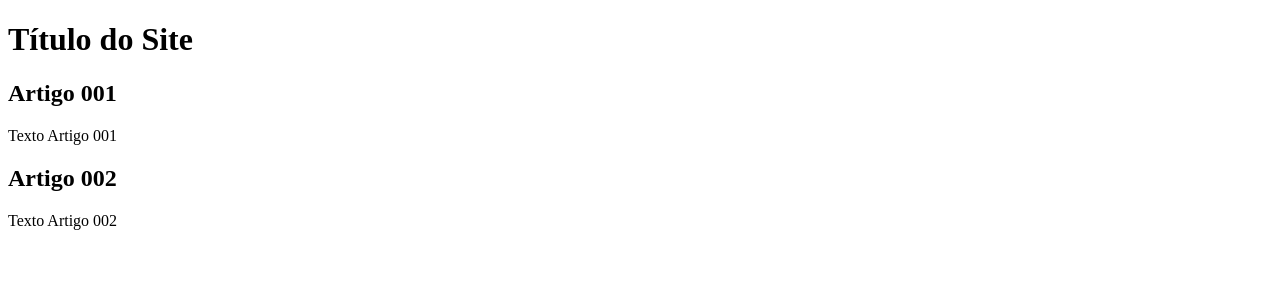
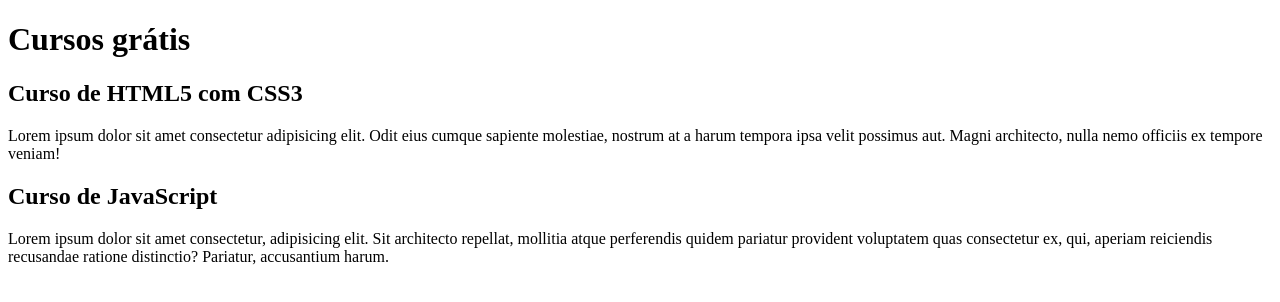
Before and after one commit to VictorMartinsD/projeto-site, a plain HTML site: page index.html in a window 1280 px wide. Drawn offline with Linux system fonts and the light colour scheme.

Commit message:
comecei a escrever conteúdo

```diff
--- a/index.html
+++ b/index.html
@@ -8,15 +8,15 @@
 <body>
     <main>
         <header>
-            <h1>Título do Site</h1>
+            <h1>Cursos grátis</h1>
         </header>
         <article>
-            <h2>Artigo 001</h2>
-            <p>Texto Artigo 001</p>
+            <h2>Curso de HTML5 com CSS3</h2>
+            <p>Lorem ipsum dolor sit amet consectetur adipisicing elit. Odit eius cumque sapiente molestiae, nostrum at a harum tempora ipsa velit possimus aut. Magni architecto, nulla nemo officiis ex tempore veniam!</p>
         </article>
         <article>
-            <h2>Artigo 002</h2>
-            <p>Texto Artigo 002</p>
+            <h2>Curso de JavaScript</h2>
+            <p>Lorem ipsum dolor sit amet consectetur, adipisicing elit. Sit architecto repellat, mollitia atque perferendis quidem pariatur provident voluptatem quas consectetur ex, qui, aperiam reiciendis recusandae ratione distinctio? Pariatur, accusantium harum.  </p>
         </article>
     </main>
 </body>
```
